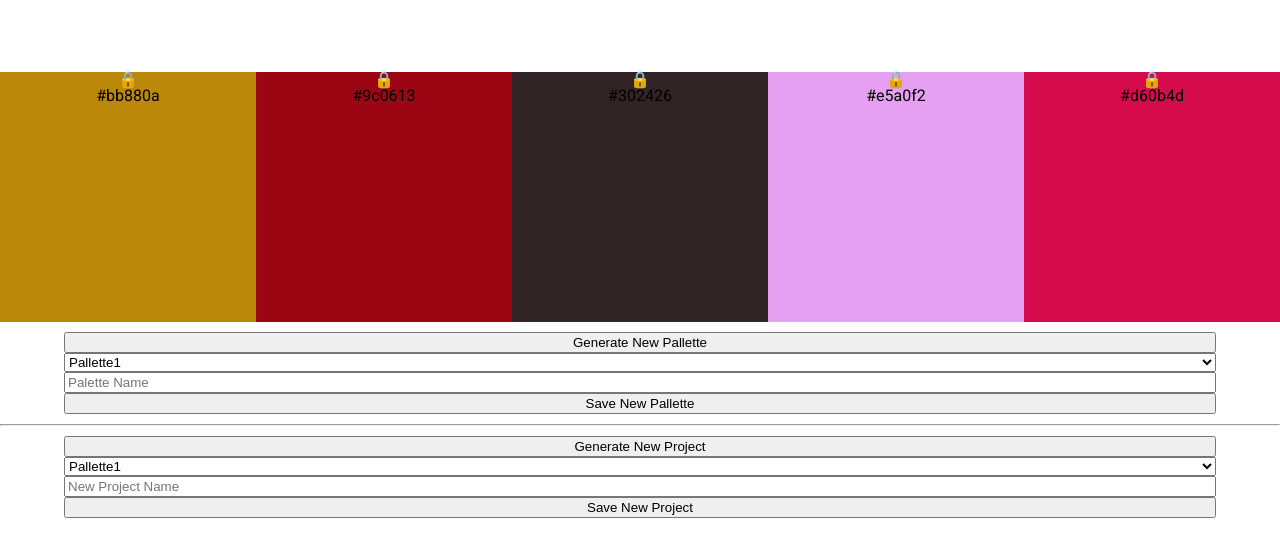
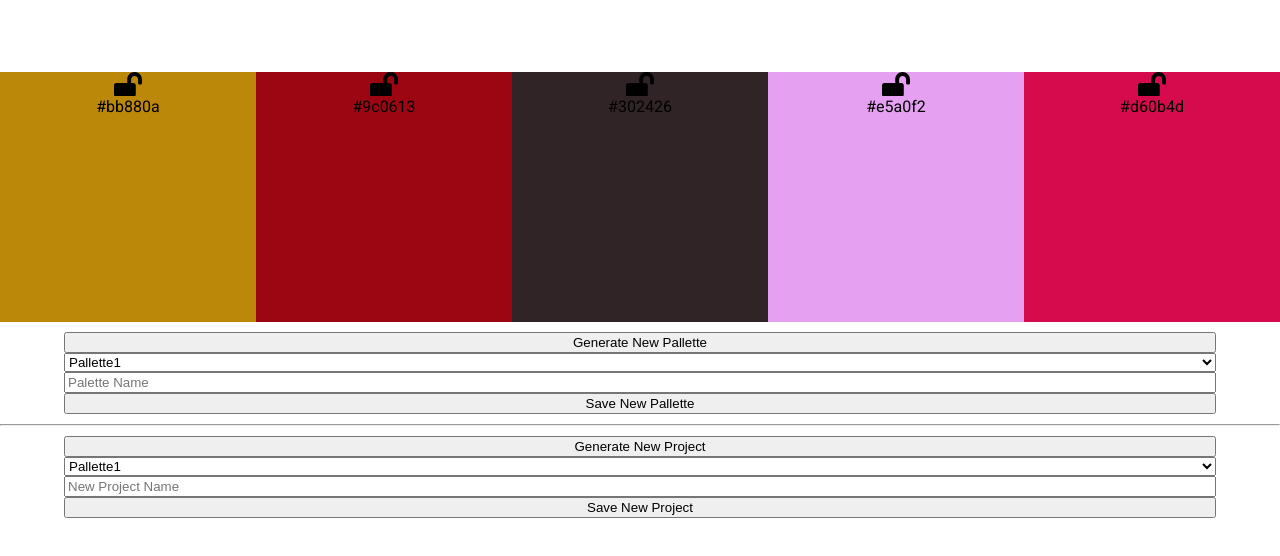
Before and after one commit to goodalls/palette-picker, a website: page public/index.html in a window 1280 px wide. Shown: the part 28-584 px from the top of the page. Drawn offline with nearby package versions, Linux system fonts and the light colour scheme.

Commit message:
added locks as background images

```diff
--- a/public/css/styles.css
+++ b/public/css/styles.css
@@ -36,8 +36,28 @@ h1 {
 
 }
 
+.lock {
+  background-image: url(../assets/lock-open.svg);
+  height: 24px;
+  width: 28px;
+  background-repeat: no-repeat;
+  background-size: cover;
+  display: inline-block;
+  /* background-color: rgba(0, 0,0, .2); */
+}
+
+.lock:active {
+  color: red;
+}
+
 .locked {
-  color: red;
+  background-image: url('../assets/lock.svg');
+  height: 24px;
+  width: 20px;
+  background-repeat: no-repeat;
+  background-size: cover;
+  display: inline-block;
+  /* background-color: rgba(0, 0,0, .2); */
 }
 
 #control-palette {
--- a/public/index.html
+++ b/public/index.html
@@ -18,23 +18,23 @@
 
   <section id='palette-section'>
     <article class="palette color1">
-      <span class="lock">&#128274;</span>
+      <span class="lock"></span>
       <h4 class="color">######</h4>
     </article>
     <article class="palette color2">
-      <span class="lock">&#128274;</span>
+      <span class="lock"></span>
       <h4 class="color">######</h4>
     </article>
     <article class="palette color3">
-      <span class="lock">&#128274;</span>
+      <span class="lock"></span>
       <h4 class="color">######</h4>
     </article>
     <article class="palette color4">
-      <span class="lock">&#128274;</span>
+      <span class="lock"></span>
       <h4 class="color">######</h4>
     </article>
     <article class="palette color5">
-      <span class="lock">&#128274;</span>
+      <span class="lock"></span>
       <h4 class="color">######</h4>
     </article>
   </section>
@@ -49,6 +49,7 @@
     </select>
     <input type="text" placeholder="Palette Name"></input>
     <button>Save New Pallette</button>
+    <article id='saved-palettes'></article>
   </section>
 
   <hr>
@@ -63,6 +64,7 @@
     </select>
     <input type="text" placeholder="New Project Name"></input>
     <button>Save New Project</button>
+    <article id='saved-projects'></article>
   </section>
 
   <script src="https://ajax.googleapis.com/ajax/libs/jquery/3.2.1/jquery.min.js"></script>
```
Also changed, not shown: public/assets/lock-open.svg (added), public/assets/lock.svg (added), 2 other files.
